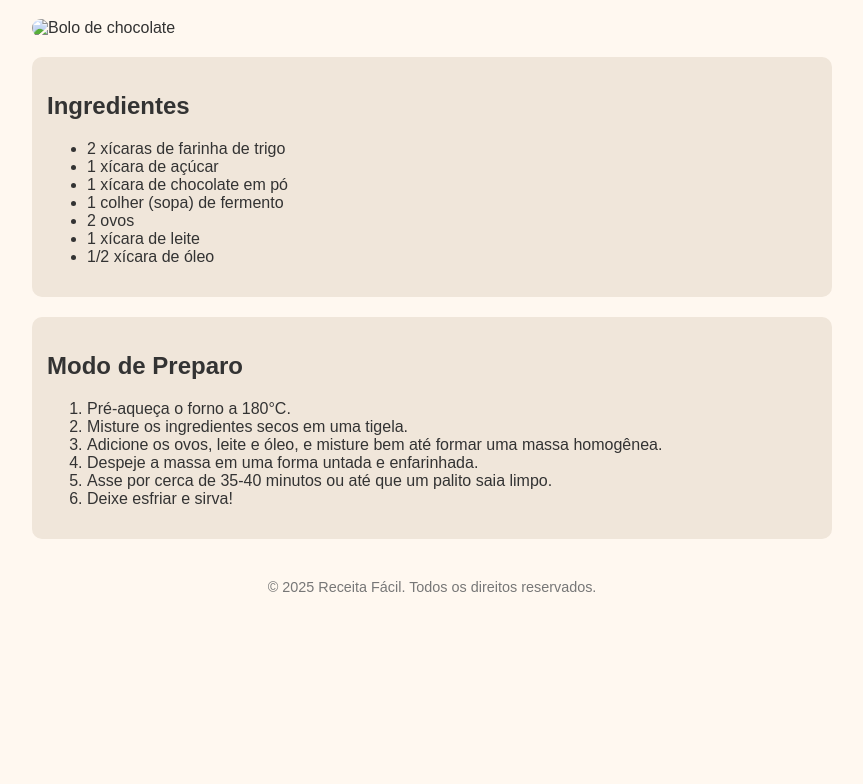
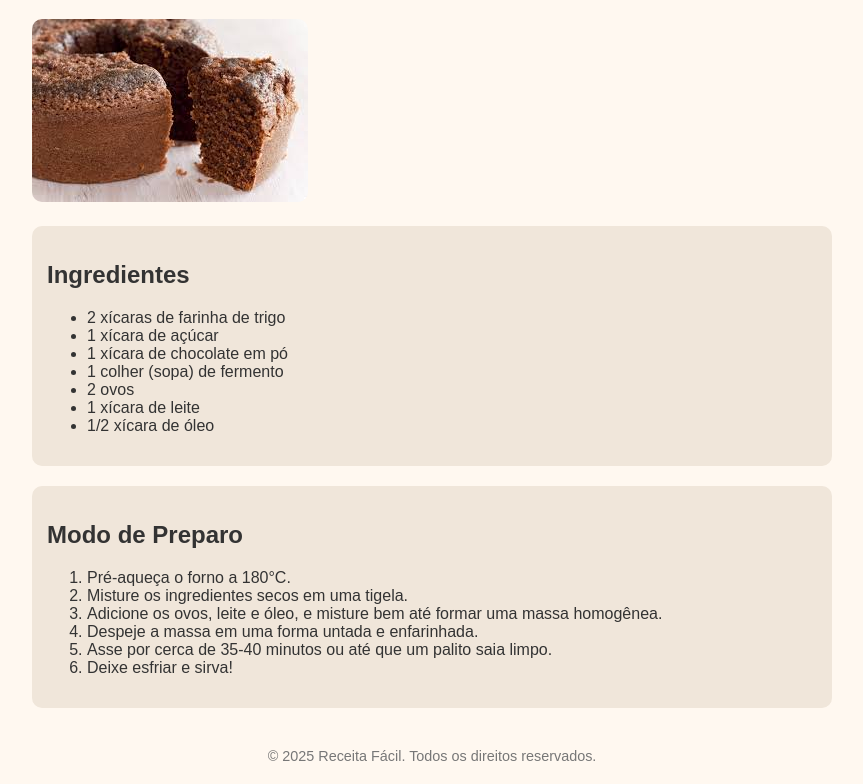
Before and after one commit to cecilia0820/Joana00, a plain HTML site: page index.html in a window 1280 px wide. Shown: the part 82-866 px from the top of the page, without its empty margins (208-1071 px from the left). Before the commit the page ends 800 px from the top, so only its background shows below. Drawn offline with Linux system fonts and the light colour scheme.

Commit message:
Update index.html

```diff
--- a/index.html
+++ b/index.html
@@ -37,7 +37,7 @@
 <body>
 
     <h1>🍫 Receita de Bolo de Chocolate</h1>
-    <img src="bolo-de-chocolate-simples-sem-trigo-4-tn8cxevx.jpg" alt="Bolo de chocolate">
+    <img src="IMG_3417.jpeg" alt="Bolo de chocolate">
 
     <div class="ingredientes">
         <h2>Ingredientes</h2>
```
